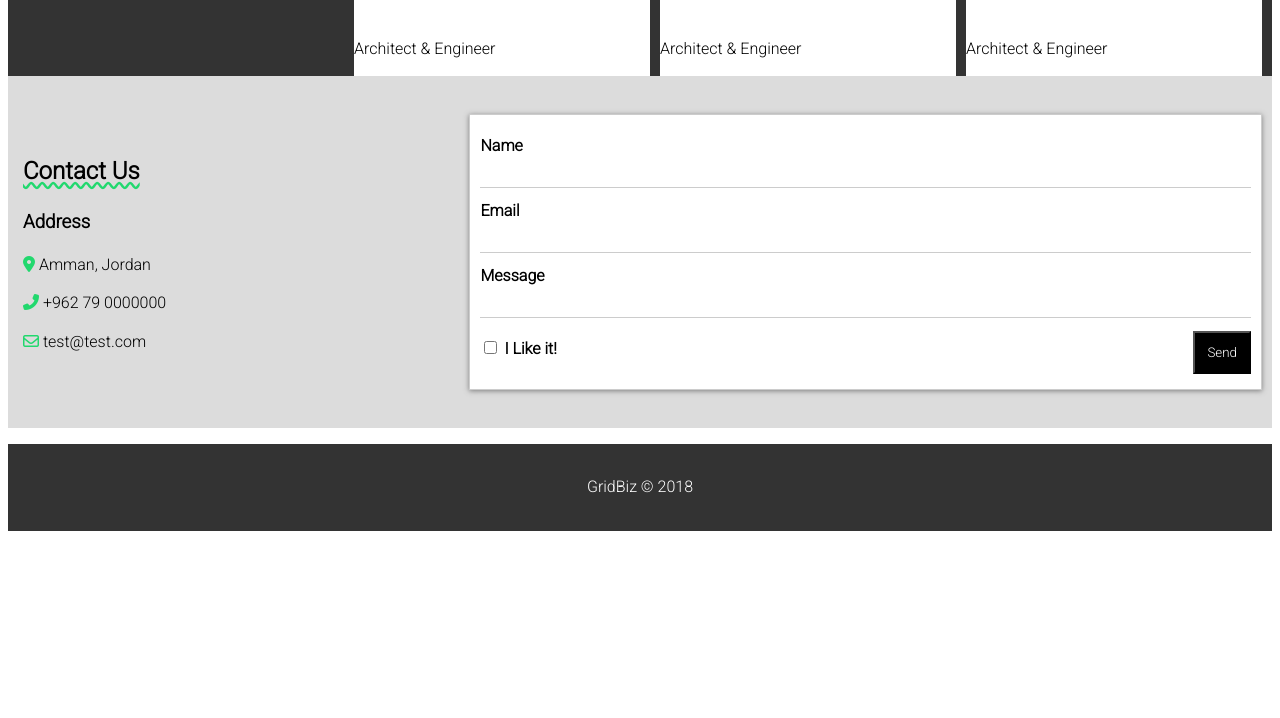
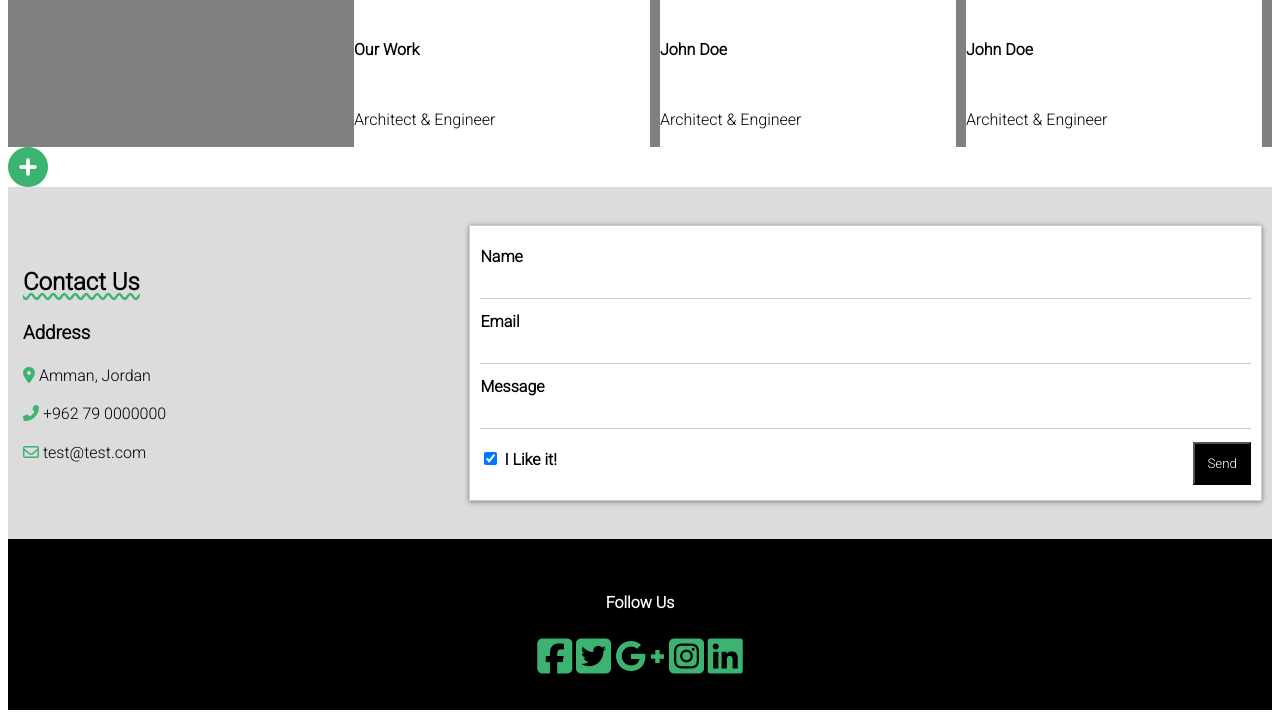
Before and after one commit to areejobaid94/talentera, a website: page index.html in a window 1280 px wide. Shown: the part 1276-1994 px from the top of the page. Before the commit the page ends 1815 px from the top, so only its background shows below. Drawn offline with Linux system fonts and the light colour scheme.

Commit message:
final without full style

```diff
--- a/css/header.css
+++ b/css/header.css
@@ -55,8 +55,7 @@
     margin-right: 2%;
   }
 
-  #header-h2{
-      width: 100px;
+  #header-h3{
       margin-left: 3vh;
       position: absolute;
       bottom: 51vh;
@@ -64,6 +63,8 @@
       background-color: black;
       color: white;
   }
+
+
     /* header dropdown */
     .dropdown {
       position: relative;
--- a/index.css
+++ b/index.css
@@ -113,7 +113,7 @@ clear: both;
     min-height: 27rem;
     display: grid;
     grid-gap: 10px;
-    background-color: #333;
+    background-color: grey;
     align-items: center;
     /* text-align: center; */
     padding-right: 10px;
@@ -162,11 +162,9 @@ clear: both;
   }
   /* Footer */
   footer {
-    margin-top: 1rem;
-    background: var(--dark);
-    color: var(--light);
+    background: black;
     text-align: center;
-    padding: 1rem;
+    padding: 2rem;
   }
 
   @media (max-width: 700px) {
@@ -203,6 +201,24 @@ clear: both;
     line-height: 2.5;
   }
 
-  .fa-map-marker-alt:before,.fa-phone-alt:before, .fa-envelope:before{
-    color: rgb(34, 216, 110);
+  .fa-map-marker-alt:before,
+  .fa-phone-alt:before,
+  .fa-envelope:before,
+  .fa-facebook-square:before,
+  .fa-twitter-square:before,
+  .fa-google-plus-g,
+  .fa-instagram-square,
+  .fa-linkedin,
+  .fa-plus-circle
+  {
+    color: #3CB371;
   }
+  .fa-plus-circle,
+  .fa-facebook-square:before,
+  .fa-twitter-square:before,
+  .fa-google-plus-g,
+  .fa-instagram-square,
+  .fa-linkedin
+  {
+    font-size: 2.5em;
+  }
--- a/index.html
+++ b/index.html
@@ -1,7 +1,8 @@
 <!DOCTYPE html>
 <html>
     <head>
-      <meta http-equiv="X-UA-Compatible" content="IE=7">
+      <meta charset="utf-8">
+      <meta name="viewport" content="width=device-width">
       <link rel="stylesheet" href="./index.css">
       <link href="https://fonts.googleapis.com/css2?family=Mulish:wght@300&family=Roboto:wght@300&display=swap" rel="stylesheet">
       <link rel="stylesheet" href="./css/header.css">
@@ -59,9 +60,8 @@
                     </div>
               </nav>
 
-              <h2 id = 'header-h2'>Talentera</h2>
+              <h3 id = 'header-h3'> Talentera </h3>
           </div>
-
         </header>
         <!--Team Section -->
         <section class="container" id="container1">
@@ -70,6 +70,17 @@
             <p>Meet the team - our office rate:</p>
           </header>
         </section>
+        <a href="#header" style="
+          margin-top: 15px;
+          margin-left: auto;
+          font-size: 2.5em;
+          position: sticky;
+          left: 0;
+          top: 0;
+          color: black;"
+          >
+          <i class="fas fa-arrow-circle-up"></i>
+        </a>
         <!--Team Section -->
         <section class="team-imgs" id = 'team-imgs'>
               <div>
@@ -124,12 +135,13 @@
                 </div>
               </div>
             </section>
+            <i class="fas fa-plus-circle"></i>
 
             <!-- Contact Us -->
             <section class="contact-us" id = 'contact-us'>
               <div class="contact-us-div">
                 <b><h2 style="  text-decoration: underline;
-                text-decoration-color: rgb(34, 216, 110);
+                text-decoration-color: #3CB371;
                 text-decoration-style: wavy;">Contact Us</h2></b>
                 <h3>Address</h3>
                 <p><i class="fas fa-map-marker-alt"></i> Amman, Jordan</p>
@@ -158,7 +170,7 @@
                   </div>
                   <div class="row">
                     <span id = "link-it-div" >
-                      <input type="checkbox"><b> <label>I Like it!</label></b>
+                      <input type="checkbox" checked><b> <label>I Like it!</label></b>
                     </span><input type="submit" value="Send">
                   </div>
                 </form>
@@ -166,7 +178,12 @@
             </section>
             <!-- Footer -->
             <footer>
-              <p>GridBiz &copy; 2018</p>
+              <h4 style="color: white;">Follow Us</h4>
+              <i class="fab fa-facebook-square"></i>
+              <i class="fab fa-twitter-square"></i>
+              <i class="fab fa-google-plus-g"></i>
+              <i class="fab fa-instagram-square"></i>
+              <i class="fab fa-linkedin"></i>
             </footer>
           </div>
           <script src="../js/header.js"></script>
```
